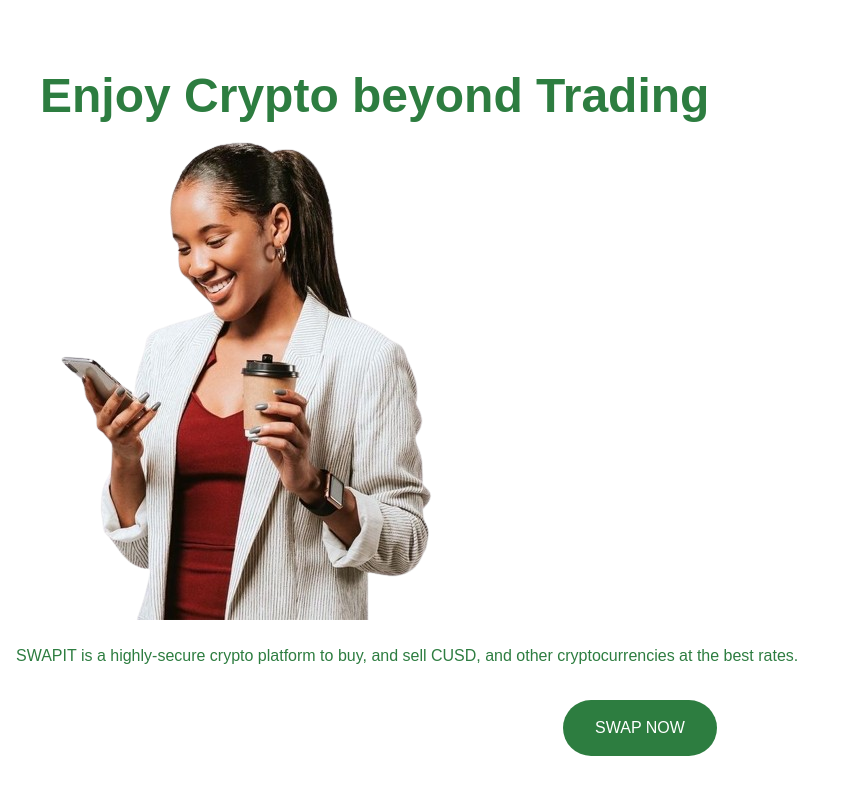
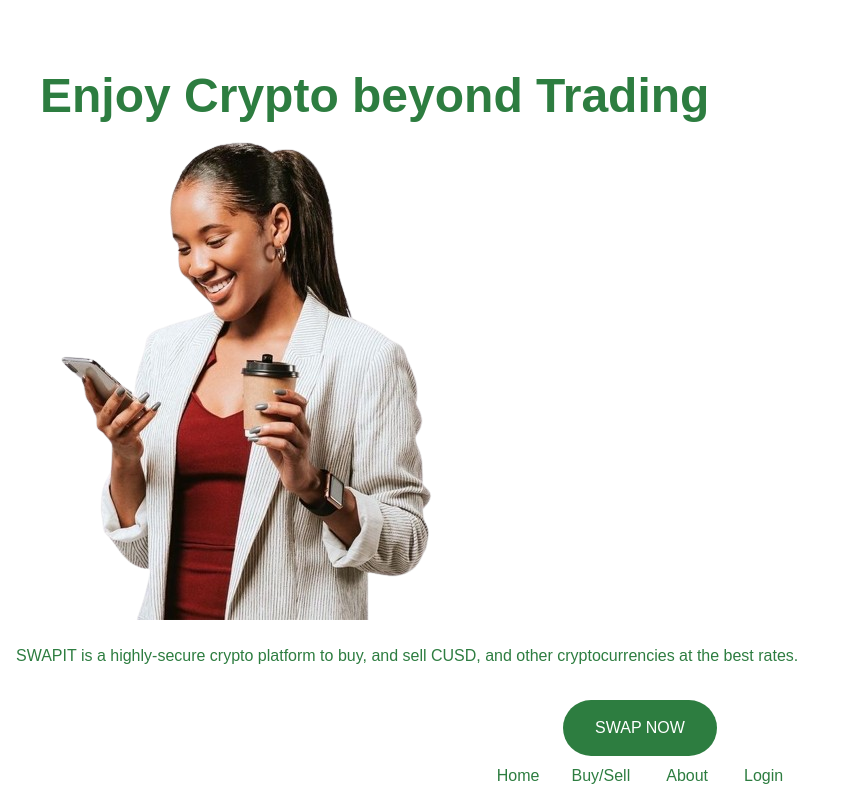
Before and after one commit to Preciousnnebuogor/Swapit, a Next.js app: page / in a window 1280 px wide. Shown: the part 184-984 px from the top of the page, without its empty margins (0-843 px from the left). Before the commit the page ends 940 px from the top, so only its background shows below. Built offline with nearby package versions, Linux system fonts and the light colour scheme.

Commit message:
styles updated

```diff
--- a/app/components/footer.tsx
+++ b/app/components/footer.tsx
@@ -15,24 +15,24 @@
         <div className={" "}>
           <Link
             href={"/"}
-            className={" hover:text-yellow-400 p-4 mt-20 md:mt-0 text-primary"}
+            className={" hover:text-secondary p-4 mt-20 md:mt-0 text-secondary-foreground"}
           >
             Home
           </Link>
           <Link
             href={"/login"}
-            className={" hover:text-second p-4 text-secondary-foreground"}
+            className={" hover:text-secondary p-4 text-secondary-foreground"}
           >
             Buy/Sell
           </Link>
 
           <Link
             href={""}
-            className={"  hover:text-yellow-400 p-3 px-5 text-primary"}
+            className={"  hover:text-secondary p-3 px-5 text-secondary-foreground"}
           >
             About
           </Link>
-          <Link href={""} className={" hover:text-yellow-400 p-4 text-primary"}>
+          <Link href={""} className={" hover:text-secondary p-4 text-secondary-foreground"}>
             Login
           </Link>
         </div>
--- a/app/layout.tsx
+++ b/app/layout.tsx
@@ -1,6 +1,8 @@
 import "@/styles/globals.css";
 import { TailwindIndicator, ThemeProvider } from "@/comps";
 import { Provider } from "ethers";
+import Navbar from "./components/narbav";
+import Footer from "./components/footer";
 import { siteConfig } from "@/lib";
 import { Metadata } from "next";
 
@@ -46,10 +48,10 @@
 
           <ThemeProvider attribute="class" defaultTheme="system" enableSystem>
             <div className="relative flex min-h-screen flex-col">
-
+                   <Navbar/>
               {/* <SiteHeader /> */}
               <div className="flex-1">{children}</div>
-
+                 <Footer/>
             </div>
             {/* <TailwindIndicator /> */}
           </ThemeProvider>
--- a/styles/globals.css
+++ b/styles/globals.css
@@ -60,10 +60,10 @@
     --card-foreground: #080b0a;
 
     --primary: #2d7d40;
-    --primary-foreground: #f4a952;
+    --primary-foreground: #ffff00;
 
-    --secondary:#fff ;
-    --secondary-foreground: #FFFF00;
+    --secondary:#FFFF00;
+    --secondary-foreground: #fff;
 
     --destructive: 0 63% 31%;
     --destructive-foreground: 210 40% 98%;
```
